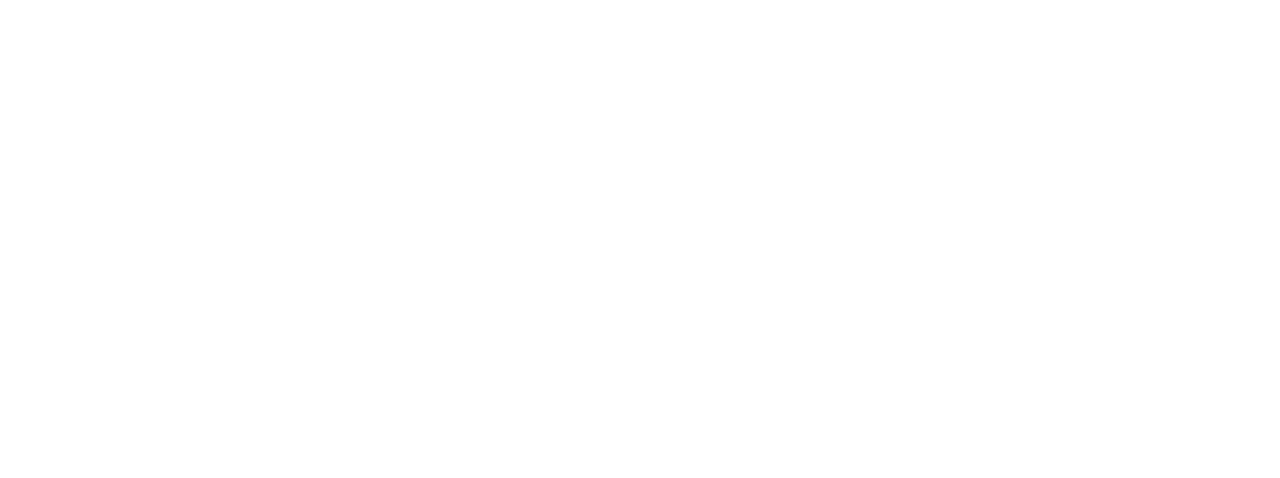
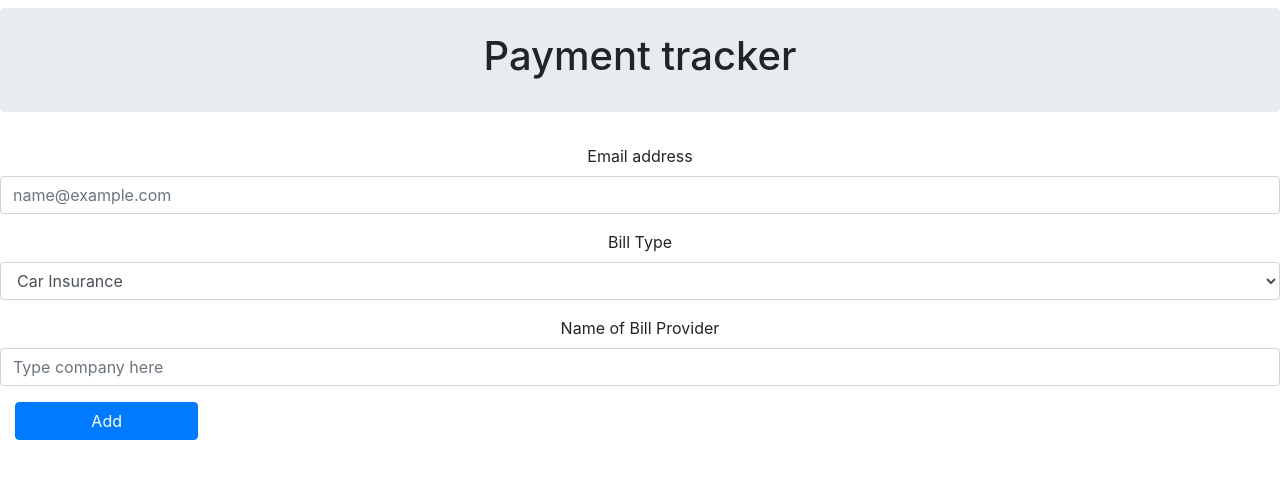
Before and after one commit to Project-ForgetMeNot/payment-tracker-frontend, a React (Create React App) app in the folder my-app/: page / in a window 1280 px wide. Shown: the top 478 px of the page. Built offline with nearby package versions, Linux system fonts and the light colour scheme.

Commit message:
Header and input form fields

```diff
--- a/my-app/public/index.html
+++ b/my-app/public/index.html
@@ -24,6 +24,7 @@
       work correctly both with client-side routing and a non-root public URL.
       Learn how to configure a non-root public URL by running `npm run build`.
     -->
+    <link rel="stylesheet" href="https://stackpath.bootstrapcdn.com/bootstrap/4.4.1/css/bootstrap.min.css" integrity="sha384-Vkoo8x4CGsO3+Hhxv8T/Q5PaXtkKtu6ug5TOeNV6gBiFeWPGFN9MuhOf23Q9Ifjh" crossorigin="anonymous">
     <title>React App</title>
   </head>
   <body>
--- a/my-app/src/App.js
+++ b/my-app/src/App.js
@@ -1,12 +1,13 @@
 import React from 'react';
 import './App.css';
+import AddNewBill from "./AddNewBill";
+import Header from "./Header";
 
 function App() {
   return (
     <div className="App">
-      <header>
-
-      </header>
+      <Header/>
+      <AddNewBill/>
     </div>
   );
 }
--- a/my-app/src/Header.js
+++ b/my-app/src/Header.js
@@ -0,0 +1,13 @@
+import React from "react";
+
+class Header extends React.Component {
+    render() {
+        return (
+            <div className="jumbotron py-4 mt-2">
+                <h1 className="display-5">Payment tracker</h1>
+            </div>
+        );
+    }
+}
+
+export default Header;
--- a/my-app/src/addnewbill.js
+++ b/my-app/src/addnewbill.js
@@ -0,0 +1,43 @@
+import React from 'react';
+
+
+class AddNewBill extends React.Component {
+    render() {
+        return (
+        <div className="AddForm">
+            <div className="form-group">
+              <label for="exampleFormControlInput1">Email address</label>
+              <input
+              type="email"
+              className="form-control"
+              placeholder="name@example.com"
+              />
+            </div>
+            <div className="form-group">
+              <label for="exampleFormControlSelect1">Bill Type</label>
+              <select className="form-control" id="exampleFormControlSelect1">
+                <option>Car Insurance</option>
+                <option>Buildings and Contents Insurance</option>
+                <option>Gas and Electric</option>
+                <option>MOT</option>
+                <option>Other</option>
+              </select>
+            </div>
+            <div className="form-group">
+              <label for="exampleFormControlInput1">Name of Bill Provider</label>
+              <input
+              type="text"
+              className="form-control"
+              placeholder="Type company here"
+              />
+            </div>
+            <div className="col-12 col-md-2 mb-2">
+                        <button className="btn btn-primary btn-block">
+                            Add
+                        </button>
+                </div>
+        </div>
+        )
+    }
+}
+export default AddNewBill;
```
